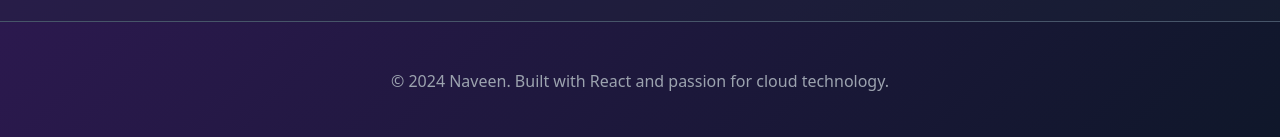
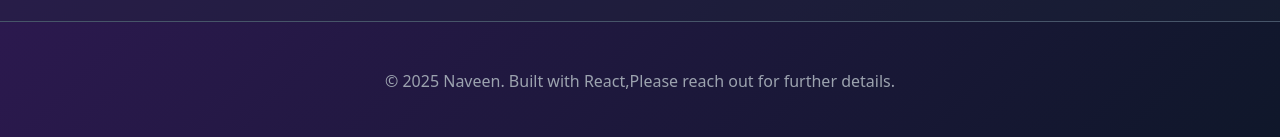
Before and after one commit to Naveens-tech-projects/react_portfolio, a React (Create React App) app: page / in a window 1280 px wide. Shown: the part 5745-5882 px from the top of the page. Built offline with nearby package versions, Linux system fonts and the light colour scheme.

Commit message:
Update App.js

```diff
--- a/src/App.js
+++ b/src/App.js
@@ -695,7 +695,7 @@ const Portfolio = () => {
 
       {/* Footer */}
       <footer style={styles.footer}>
-        <p>&copy; 2024 Naveen. Built with React and passion for cloud technology.</p>
+        <p>&copy; 2025 Naveen. Built with React,Please reach out for further details.</p>
       </footer>
     </div>
   );
```
